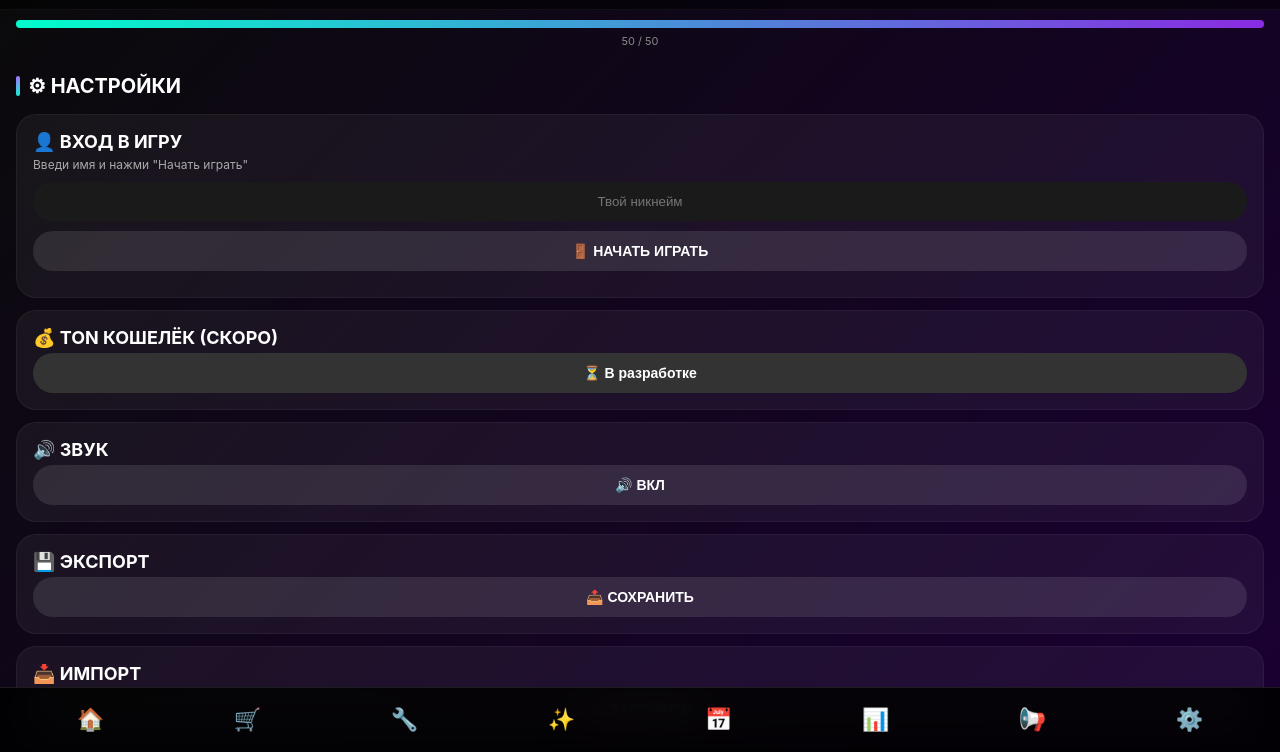
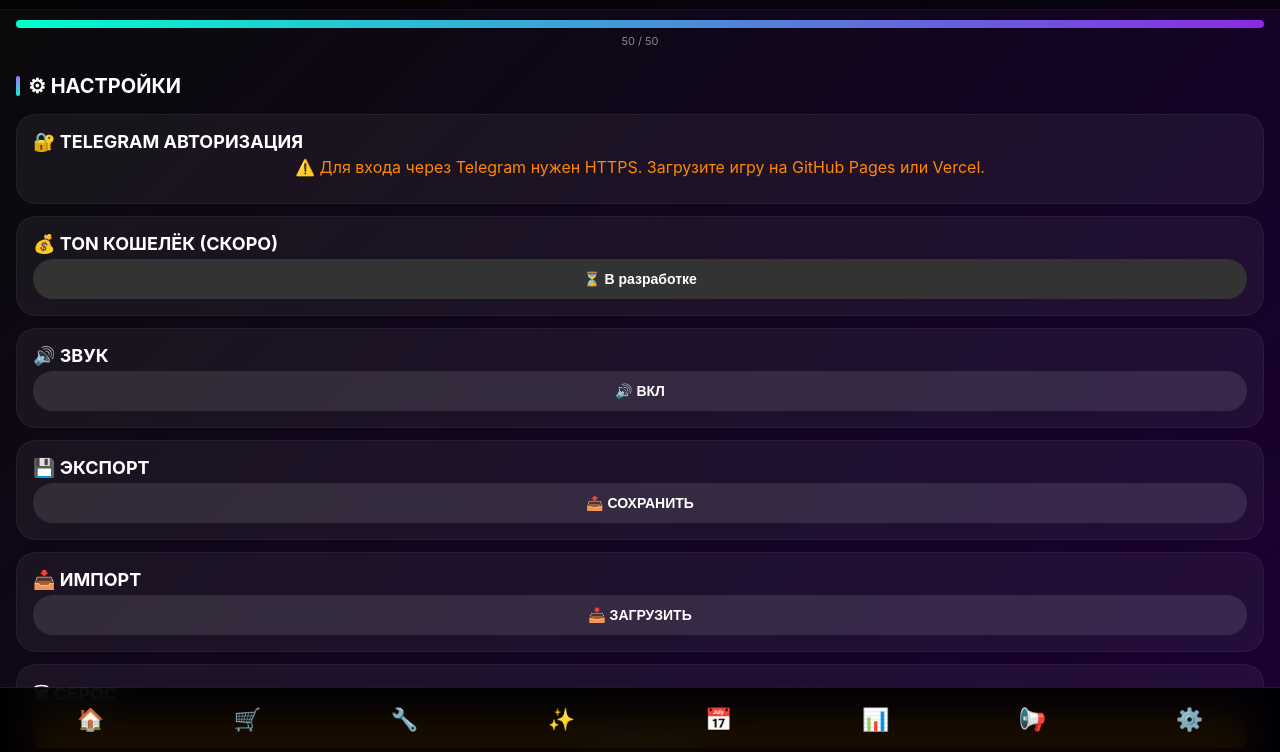
Before and after one commit to peterprofessional2-design/kerp-coin, a plain HTML site: page index.html in a window 1280 px wide. Both pictures are taken after a click on the button "⚙️". Shown: the part 48-800 px from the top of the page. Drawn offline with Linux system fonts and the light colour scheme.

Commit message:
Update index.html

```diff
--- a/index.html
+++ b/index.html
@@ -21,6 +21,7 @@
     </div>
 
     <div class="content">
+        <!-- MAIN -->
         <div id="main" class="tab active">
             <div class="mainCenter">
                 <button id="tapButton">
@@ -39,6 +40,7 @@
             </div>
         </div>
 
+        <!-- SHOP -->
         <div id="shop" class="tab">
             <h2>🛒 МАГАЗИН</h2>
             <div class="grid">
@@ -48,6 +50,7 @@
             </div>
         </div>
 
+        <!-- UPGRADES -->
         <div id="upgrades" class="tab">
             <h2>🔧 УЛУЧШЕНИЯ</h2>
             <div class="grid">
@@ -58,6 +61,7 @@
             </div>
         </div>
 
+        <!-- PRESTIGE -->
         <div id="prestige" class="tab">
             <div class="card prestige-card">
                 <div class="prestige-icon">🌟</div>
@@ -72,6 +76,7 @@
             </div>
         </div>
 
+        <!-- DAILY -->
         <div id="daily" class="tab">
             <div class="card daily-card">
                 <div class="daily-icon">🎁</div>
@@ -82,27 +87,29 @@
             </div>
         </div>
 
+        <!-- STATS -->
         <div id="stats" class="tab">
             <div class="card stats-card"><div id="statsText">Загрузка...</div></div>
         </div>
 
+        <!-- NEWS -->
         <div id="news" class="tab">
             <div class="card">
                 <div class="news-item"><span class="news-icon">🐟</span><div>Тапай, набирай энергию и улучшай!</div></div>
                 <div class="news-item"><span class="news-icon">⚡</span><div>Энергия восстанавливается 1/сек</div></div>
                 <div class="news-item"><span class="news-icon">🌟</span><div>Престиж даёт вечный множитель</div></div>
                 <div class="news-item"><span class="news-icon">💎</span><div>TON кошелёк – скоро</div></div>
+                <div class="news-item"><span class="news-icon">🔐</span><div>Войди через Telegram, чтобы сохранить прогресс</div></div>
             </div>
         </div>
 
+        <!-- SETTINGS -->
         <div id="settings" class="tab">
             <h2>⚙ НАСТРОЙКИ</h2>
             <div class="grid">
                 <div class="card">
-                    <h3>👤 ВХОД В ИГРУ</h3>
-                    <p>Введи имя и нажми "Начать играть"</p>
-                    <input type="text" id="playerName" placeholder="Твой никнейм" style="width:100%; padding:12px; border-radius:30px; border:none; margin-bottom:10px; background:#1a1a1a; color:white; text-align:center;">
-                    <button id="loginBtn">🚪 НАЧАТЬ ИГРАТЬ</button>
+                    <h3>🔐 TELEGRAM АВТОРИЗАЦИЯ</h3>
+                    <div id="telegram-login-container"></div>
                     <div id="userInfo" style="margin-top:10px;"></div>
                     <button id="logoutBtn" style="display:none; background:#ff4444; margin-top:10px;">🚪 Выйти</button>
                 </div>
```
